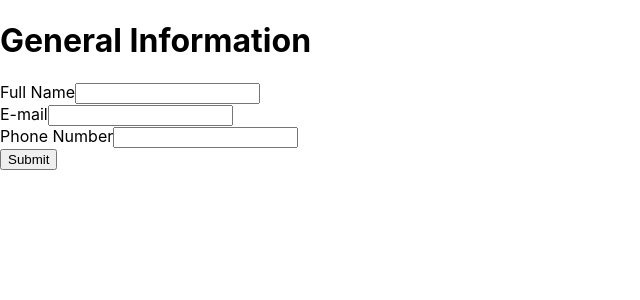
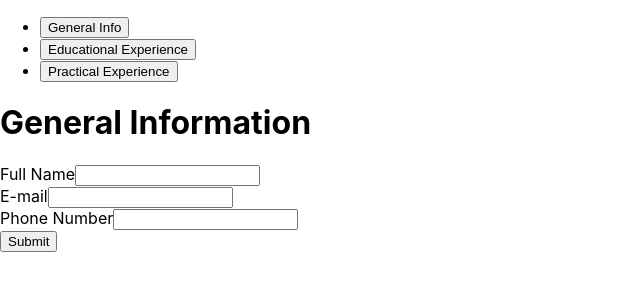
Before and after one commit to aaronlmjohnson/cv-project, a React (Create React App) app: page / in a window 1280 px wide. Shown: the top 300 px of the page, without its empty margins (0-640 px from the left). Built offline with nearby package versions, Linux system fonts and the light colour scheme.

Commit message:
addedSectionSidebar

```diff
--- a/src/App.js
+++ b/src/App.js
@@ -2,6 +2,7 @@ import React, { Component } from "react";
 import CV from "./components/CV";
 import GeneralInfoForm from "./components/GeneralInfoForm";
 import uniqid from "uniqid";
+import SectionSidebar from "./components/SectionSidebar";
 
 class App extends Component {
   constructor() {
@@ -98,6 +99,7 @@ class App extends Component {
   render() {
     return (
       <div id="content">
+        <SectionSidebar />
         {this.displayView()}
       </div>
     );
--- /dev/null
+++ b/src/components/SectionSidebar.js
@@ -0,0 +1,13 @@
+import React from "react";
+
+const SectionSidebar = (props)=>{
+    return (
+        <ul id="section-sidebar">
+            <li><button id="general-info-button">General Info</button></li>
+            <li><button id="educational-experience-button">Educational Experience</button></li>
+            <li><button id="practical-experience-button">Practical Experience</button></li>
+        </ul>
+    )
+}
+
+export default SectionSidebar;
```
